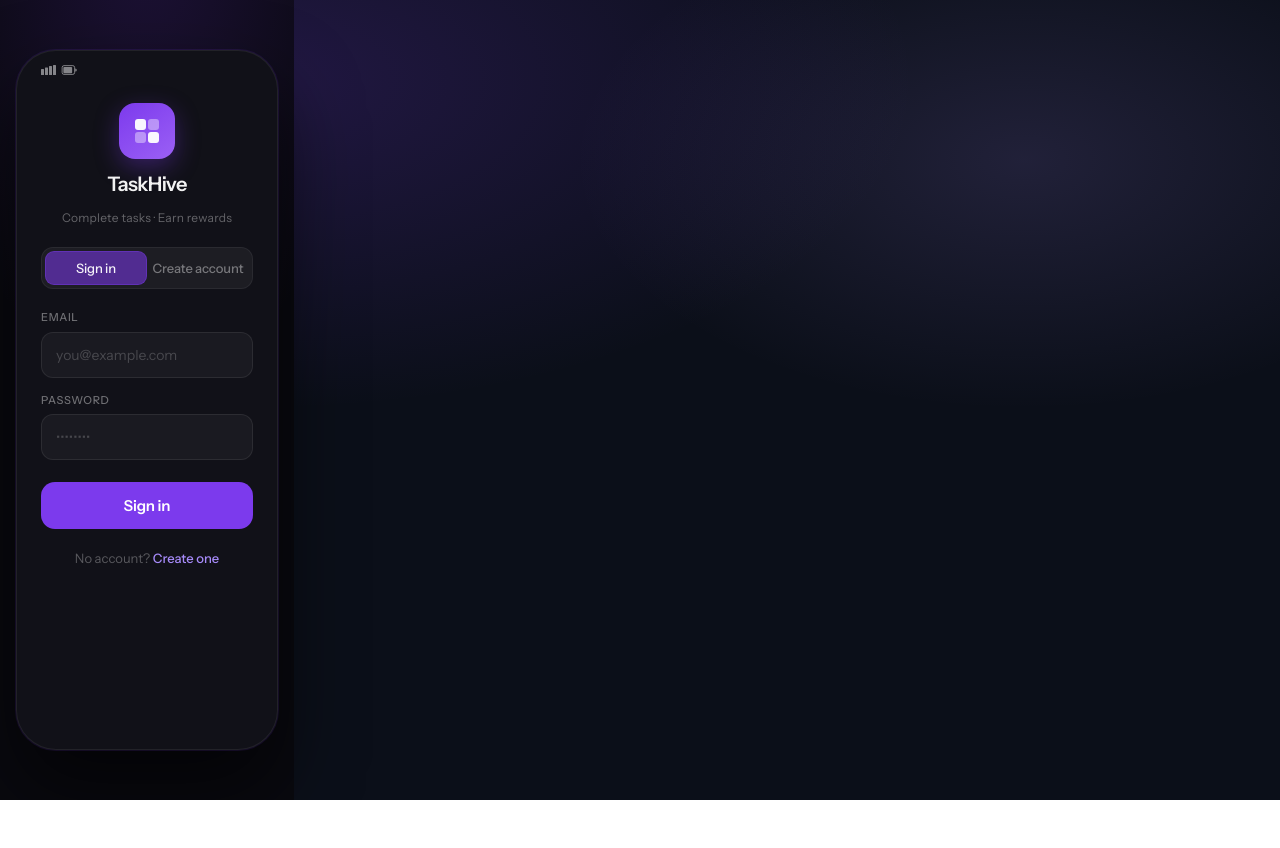
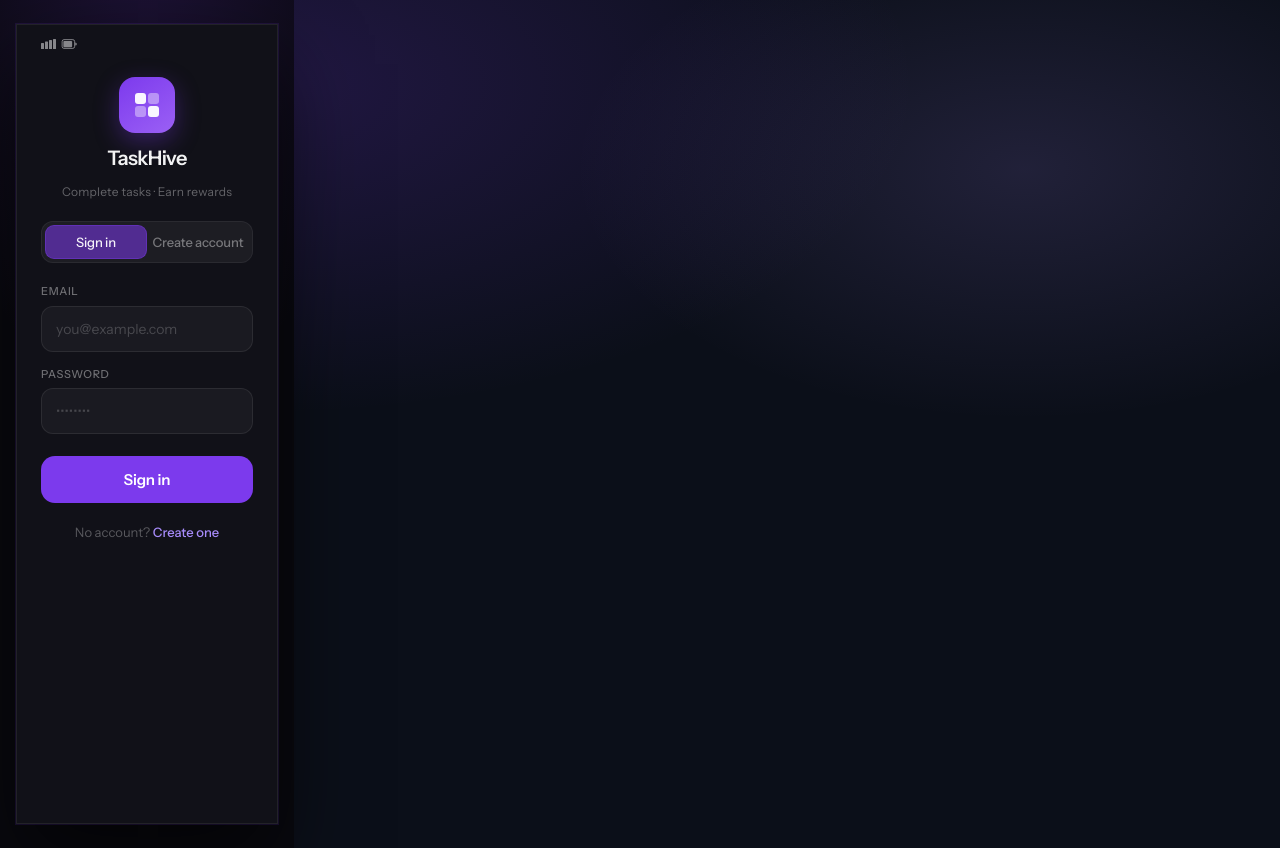
Before and after one commit to ngangayobra-crypto/task-platform, a React (Vite) app in the folder web/: page / in a window 1280 px wide. Before the commit the page ends 800 px from the top, so only its background shows below. Built offline with nearby package versions, Linux system fonts and the light colour scheme.

Commit message:
Update AuthScreen.css
screen to fill not phone ui as default

```diff
--- a/web/src/AuthScreen.css
+++ b/web/src/AuthScreen.css
@@ -16,10 +16,10 @@
 
 .as-phone {
   width: 100%;
-  max-width: 390px;
-  min-height: 700px;
+  max-width: none;
+  min-height: 100dvh;
   background: #111118;
-  border-radius: 40px;
+  border-radius: 0;
   border: 1px solid rgba(255, 255, 255, 0.07);
   overflow: hidden;
   display: flex;
```
